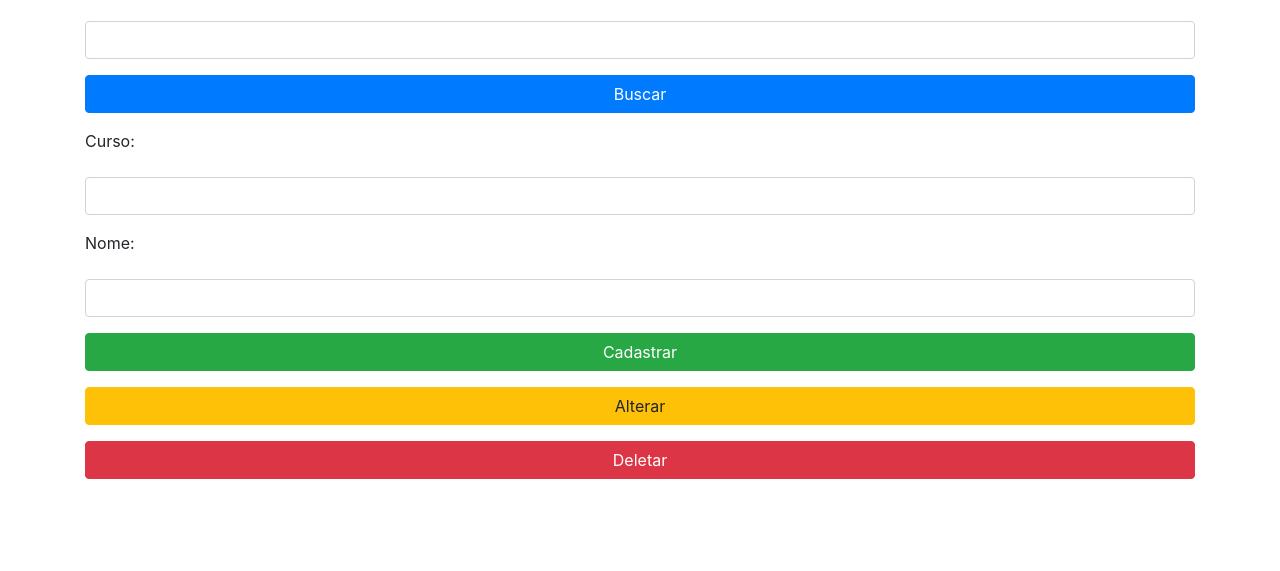
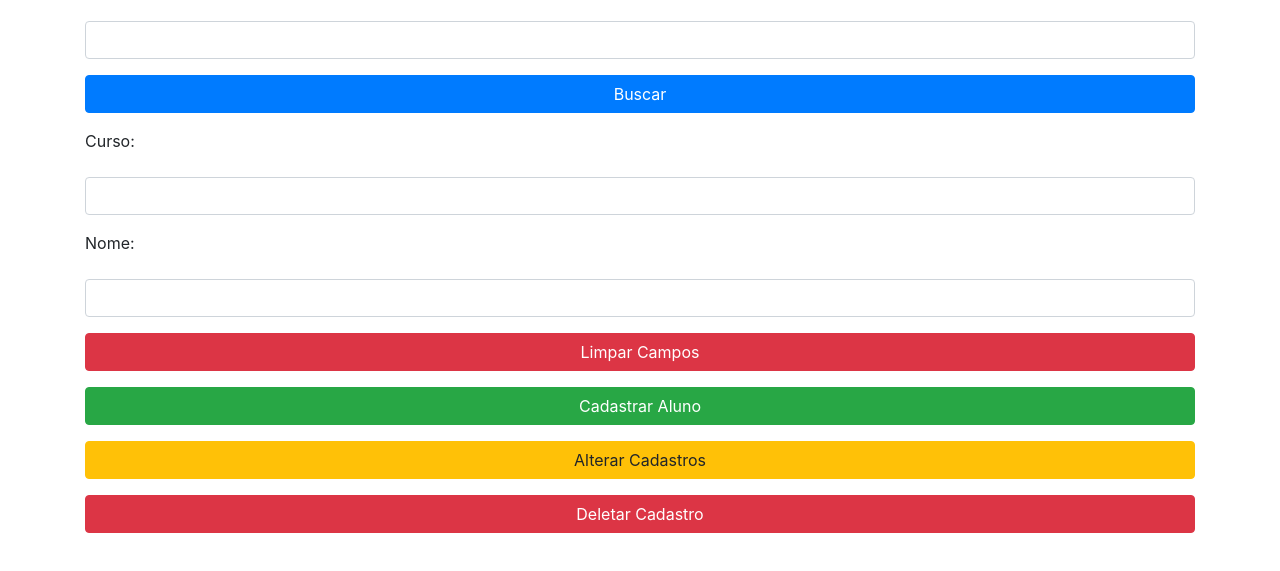
Before and after one commit to Rafa-Pinheiro/Projeto_Rest, a plain HTML site: page www/index.html in a window 1280 px wide. Shown: the part 83-654 px from the top of the page. Drawn offline with nearby package versions, Linux system fonts and the light colour scheme.

Commit message:
Botão limpar Campos

```diff
--- a/www/index.html
+++ b/www/index.html
@@ -72,21 +72,28 @@
     <div class="form-group">
       <div class="row">
         <div class="col-12">
-          <button class="btn btn-success btn-block" id="cadastrar">Cadastrar</button>
+          <button class="btn btn-danger btn-block" id="deletar">Limpar Campos</button>
         </div>
       </div>
     </div>
     <div class="form-group">
       <div class="row">
         <div class="col-12">
-          <button class="btn btn-warning btn-block" id="alterar">Alterar</button>
+          <button class="btn btn-success btn-block" id="cadastrar">Cadastrar Aluno</button>
         </div>
       </div>
     </div>
     <div class="form-group">
       <div class="row">
         <div class="col-12">
-          <button class="btn btn-danger btn-block" id="deletar">Deletar</button>
+          <button class="btn btn-warning btn-block" id="alterar">Alterar Cadastros</button>
+        </div>
+      </div>
+    </div>
+    <div class="form-group">
+      <div class="row">
+        <div class="col-12">
+          <button class="btn btn-danger btn-block" id="deletarcad">Deletar Cadastro</button>
         </div>
       </div>
     </div>
--- a/www/lib/motor.js
+++ b/www/lib/motor.js
@@ -1,8 +1,9 @@
 window.onload = function(){
   const buscar = document.querySelector("#bid");
+  const del = document.querySelector("#deletar");
   const cad = document.querySelector("#cadastrar");
   const alt = document.querySelector("#alterar");
-  const del = document.querySelector("#deletar");
+  const delcad = document.querySelector("#deletarcad");
   const id = document.querySelector("#id");
   const curso = document.querySelector("#curso");
   const nome = document.querySelector("#nome");
```
